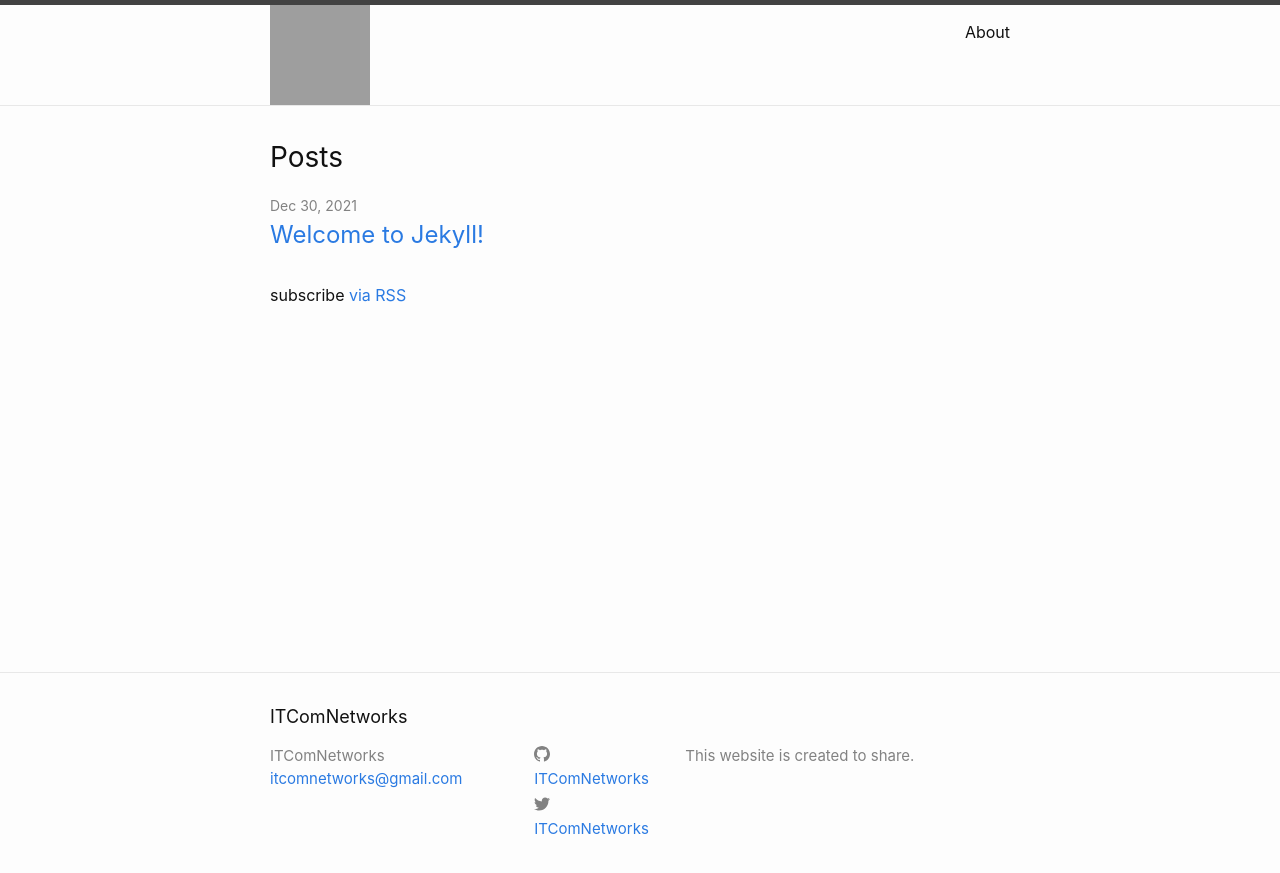
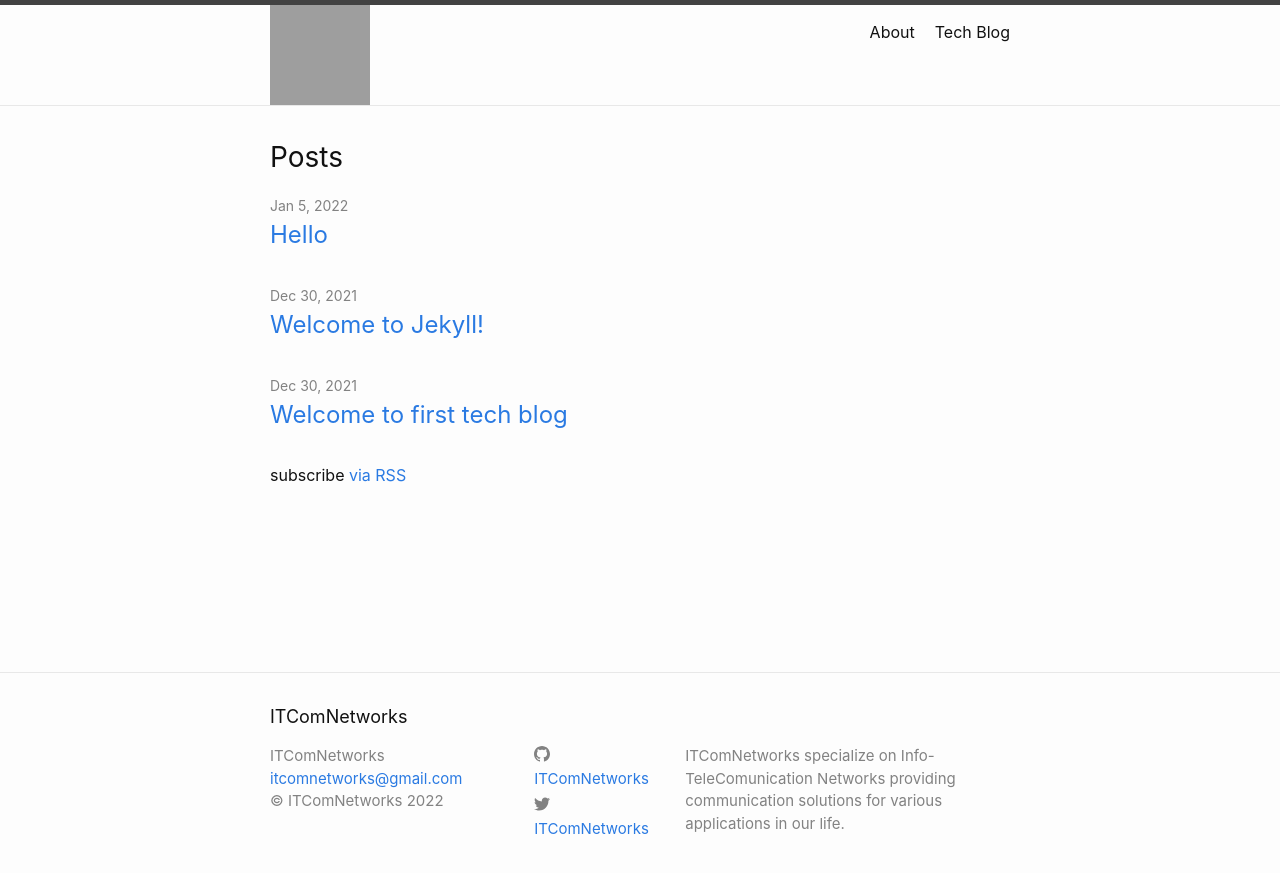
Before and after one commit to itcomnetworks/itcomnetworks.github.io, a Jekyll site: the page built from index.markdown, in a window 1280 px wide. Shown: the top 873 px of the page. Built offline with Jekyll 4.4.1, drawn with Linux system fonts in a browser that asks for light colours; grey boxes are pictures that could not be loaded.

Commit message:
created tech blog

```diff
--- a/Gemfile
+++ b/Gemfile
@@ -28,3 +28,6 @@ end
 
 # Performance-booster for watching directories on Windows
 gem "wdm", "~> 0.1.1", :platforms => [:mingw, :x64_mingw, :mswin]
+
+
+gem "webrick", "~> 1.7"
--- /dev/null
+++ b/Tech-Blog/_posts/2021-12-30-wellcome-to-first-tech-blog.markdown
@@ -0,0 +1,8 @@
+---
+layout: post
+title:  "Welcome to first tech blog"
+date:   2021-12-30 23:35:34 +0300
+category: Tech
+---
+
+Hello, Welcome to my first tech blog.
--- a/_config.yml
+++ b/_config.yml
@@ -21,14 +21,18 @@
 title: ITComNetworks
 email: itcomnetworks@gmail.com
 description: >- # this means to ignore newlines until "baseurl:"
-  This website is created to share.
+  ITComNetworks specialize on Info-TeleComunication Networks providing communication solutions for various applications in our life.
 baseurl: "" # the subpath of your site, e.g. /blog
 url: "https://itcomnetworks.github.io" # the base hostname & protocol for your site, e.g. http://example.com
 twitter_username: ITComNetworks
 github_username:  ITComNetworks
 
+copyright: "ITComNetworks"
 
-title-logo: /images/title-image
+# title-logo is new field displayed instead of custom text.
+# Ideally, image is 50px high and take up minimal horizontal space.
+# titel-logo: /images/title-logo.png (JPEG or PNG, etc.)
+title-logo: /images/title-image.png
 
 # Author is the default for posts
 # author: Van Dai
--- a/_includes/footer.html
+++ b/_includes/footer.html
@@ -18,6 +18,9 @@
             {%- if site.email -%}
             <li><a class="u-email" href="mailto:{{ site.email }}">{{ site.email }}</a></li>
             {%- endif -%}
+            {%- if site.copyright -%}
+            <li>&copy; {{ site.copyright }} {{ 'now' | date: "%Y"}} </li>
+            {%- endif -%}
         </ul>
       </div>
 
--- a/_posts/2021-12-30-welcome-to-jekyll.markdown
+++ b/_posts/2021-12-30-welcome-to-jekyll.markdown
@@ -3,6 +3,7 @@ layout: post
 title:  "Welcome to Jekyll!"
 date:   2021-12-30 23:35:34 +0300
 categories: jekyll update
+permalink: "/my-new-url"
 ---
 You’ll find this post in your `_posts` directory. Go ahead and edit it and re-build the site to see your changes. You can rebuild the site in many different ways, but the most common way is to run `jekyll serve`, which launches a web server and auto-regenerates your site when a file is updated.
 
```
Also changed, not shown: Tech-Blog/feed.xml (added, +33 -0 lines), Tech-Blog/index.markdown (added, +8 -0 lines), _layouts/home-tech.html (added, +36 -0 lines), _posts/2022-01-05-hello.md (added, +6 -0 lines), Gemfile.lock, 3 other files.
